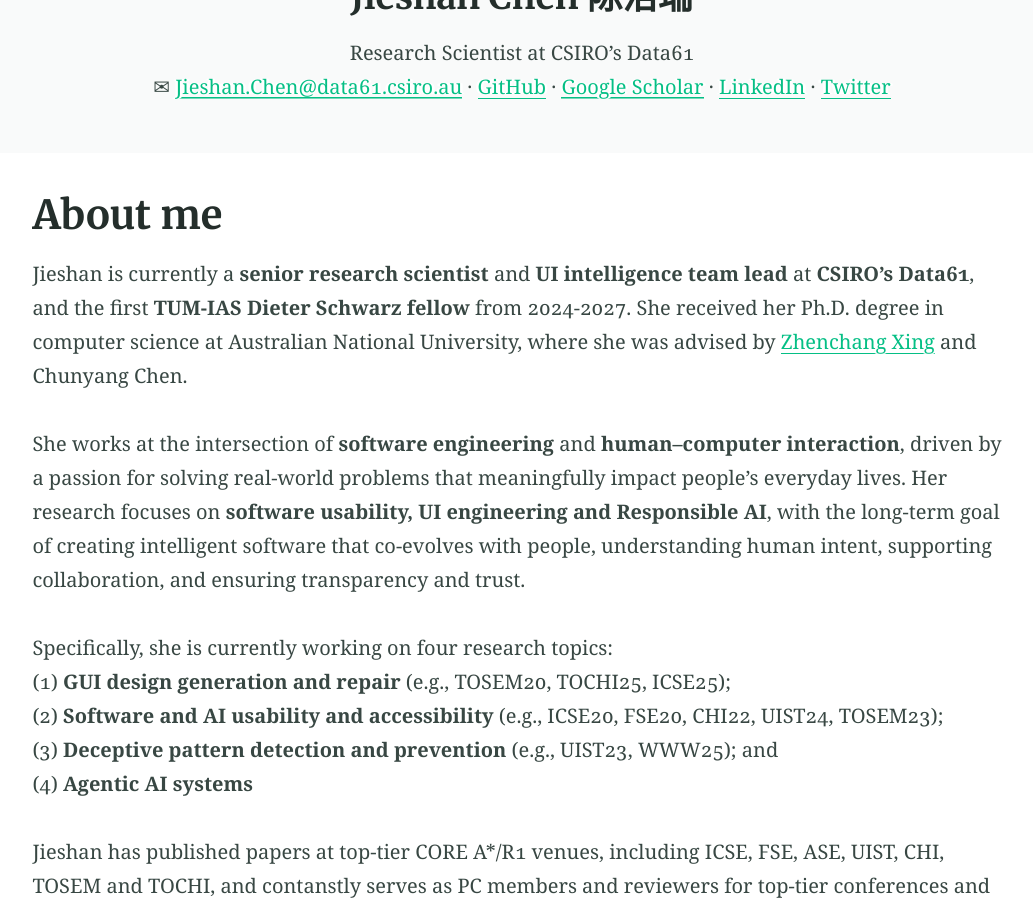
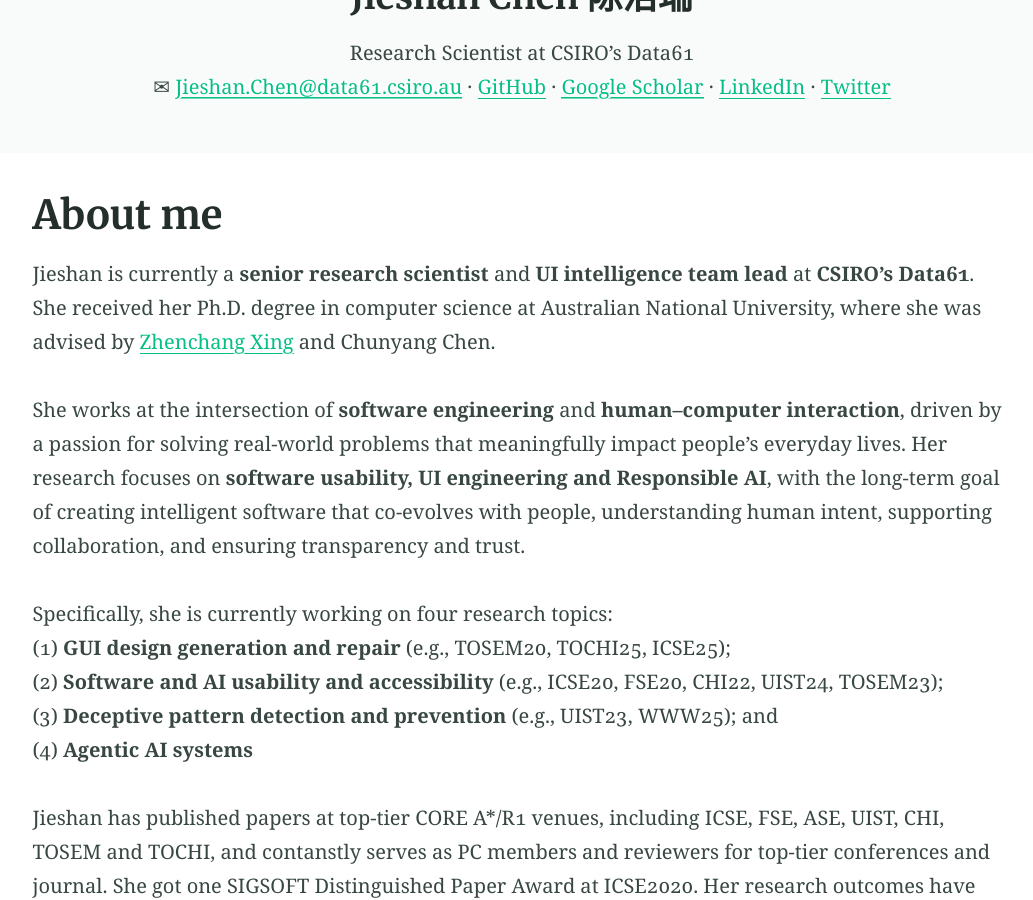
Before and after one commit to chenjshnn/chenjshnn.github.io, a Jekyll site: the page built from index.md, in a window 1280 px wide and 900 px high, scrolled down 326 px. Shown: the whole window, without its empty margins (118-1151 px from the left). Built offline with Jekyll 4.4.1, drawn with Linux system fonts in a browser that asks for light colours; some of the changed text lies outside the part shown.

Commit message:
Update index.md

```diff
--- a/index.md
+++ b/index.md
@@ -10,11 +10,11 @@ feature_text: |
   [LinkedIn](https://www.linkedin.com/in/jieshan-chen-b27515161/) ·
   [Twitter](https://twitter.com/jieshanchen_)
 feature_image:
-excerpt: "I am currently a research scientist and UI intelligence team lead at CSIRO's Data61, and the first TUM-IAS Dieter Schwarz fellow from 2024-2027. Before joining Data61, I pursued my Ph.D. degree in computer science at Australian National University. My work lies in the fields of software engineering, deep learning, and human computer interaction. My main research topics are around **human-centred software engineering**, **software usability** and **UI engineering**. My long-term goal is to create intelligent software that co-evolves with people—understanding human intent, supporting collaboration, and ensuring transparency and trust.
+excerpt: "I am currently a research scientist and UI intelligence team lead at CSIRO's Data61. Before joining Data61, I pursued my Ph.D. degree in computer science at Australian National University. My work lies in the fields of software engineering, deep learning, and human computer interaction. My main research topics are around **human-centred software engineering**, **software usability** and **UI engineering**. My long-term goal is to create intelligent software that co-evolves with people—understanding human intent, supporting collaboration, and ensuring transparency and trust.
 Specifically, through UI engineering, my work aims to (1) advance human–AI collaboration through mutual intent clarification and adaptive understanding in software GUI design generation; (2) democratise the use of complex and intelligent software and AI regardless of expertise and ability; and (3) govern manipulative behaviours in digital interfaces. "
 ---
 
-Jieshan is currently a **senior research scientist** and **UI intelligence team lead** at **CSIRO's Data61**, and the first **TUM-IAS Dieter Schwarz fellow** from 2024-2027. She received her Ph.D. degree in computer science at Australian National University, where she was advised by [Zhenchang Xing](https://cecs.anu.edu.au/people/zhenchang-xing) and Chunyang Chen.
+Jieshan is currently a **senior research scientist** and **UI intelligence team lead** at **CSIRO's Data61**. She received her Ph.D. degree in computer science at Australian National University, where she was advised by [Zhenchang Xing](https://cecs.anu.edu.au/people/zhenchang-xing) and Chunyang Chen.
 
 She works at the intersection of **software engineering** and **human–computer interaction**, driven by a passion for solving real-world problems that meaningfully impact people’s everyday lives. Her research focuses on **software usability, UI engineering and Responsible AI**, with the long-term goal of creating intelligent software that co-evolves with people, understanding human intent, supporting collaboration, and ensuring transparency and trust. <br />
 
@@ -42,7 +42,7 @@ Jieshan has published papers at top-tier CORE A*/R1 venues, including ICSE, FSE,
 - [2024-12-16] Gave a guest lecture on software usability and accessibility at TUM  <br />
 - [2024-12-09] Gave a keynote titled "Empowering Users to Detect and Prevent Cyber Threat Through UI Awareness" at [ICDM 2024 - ML4Cyber workshop](https://ml4cyber.github.io/24/)  <br />
 - [2024-11] One paper accepted at ICSE 2025.  <br />
-- [2024-08] I was awarded the [Dieter Schwarz Fellowship](https://www.cs.cit.tum.de/en/seai/news/article/dr-jieshan-chen-awarded-prestigious-dieter-schwarz-fellowship-at-tum/) funded by TUM-IAS as the first recipient.  <br />
+- [2024-08] I was awarded the Dieter Schwarz Fellowship funded by TUM-IAS as the first recipient.  <br />
 - [2024-07] One paper accepted at UIST 2024.  <br />
 - [2024-06] Two papers accepted at TOSEM 2024  <br />
 - [2024-06-14] Call for paper for CCS'24 LAMPS Workshop (https://lamps-ccs.com/)!  <br />
```
